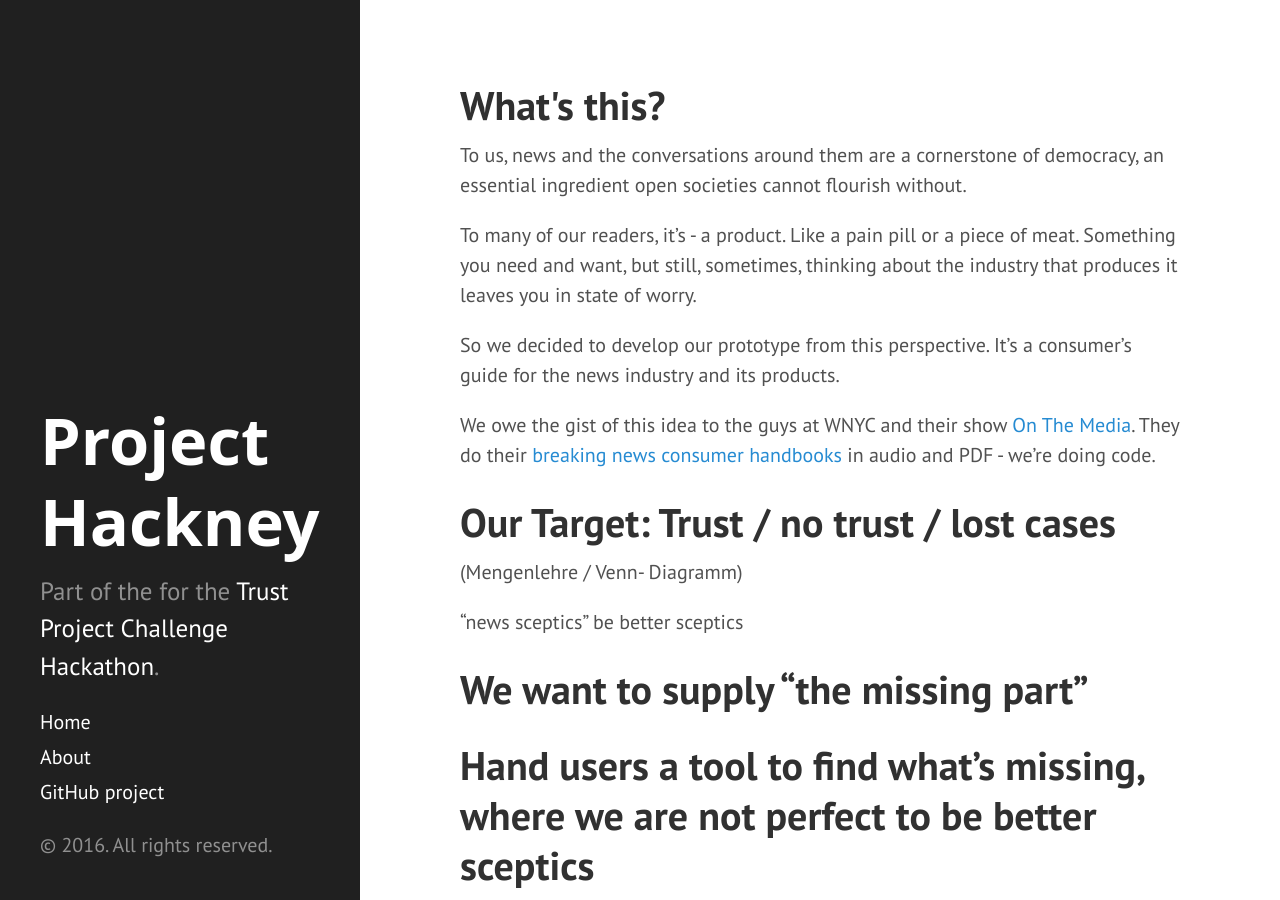
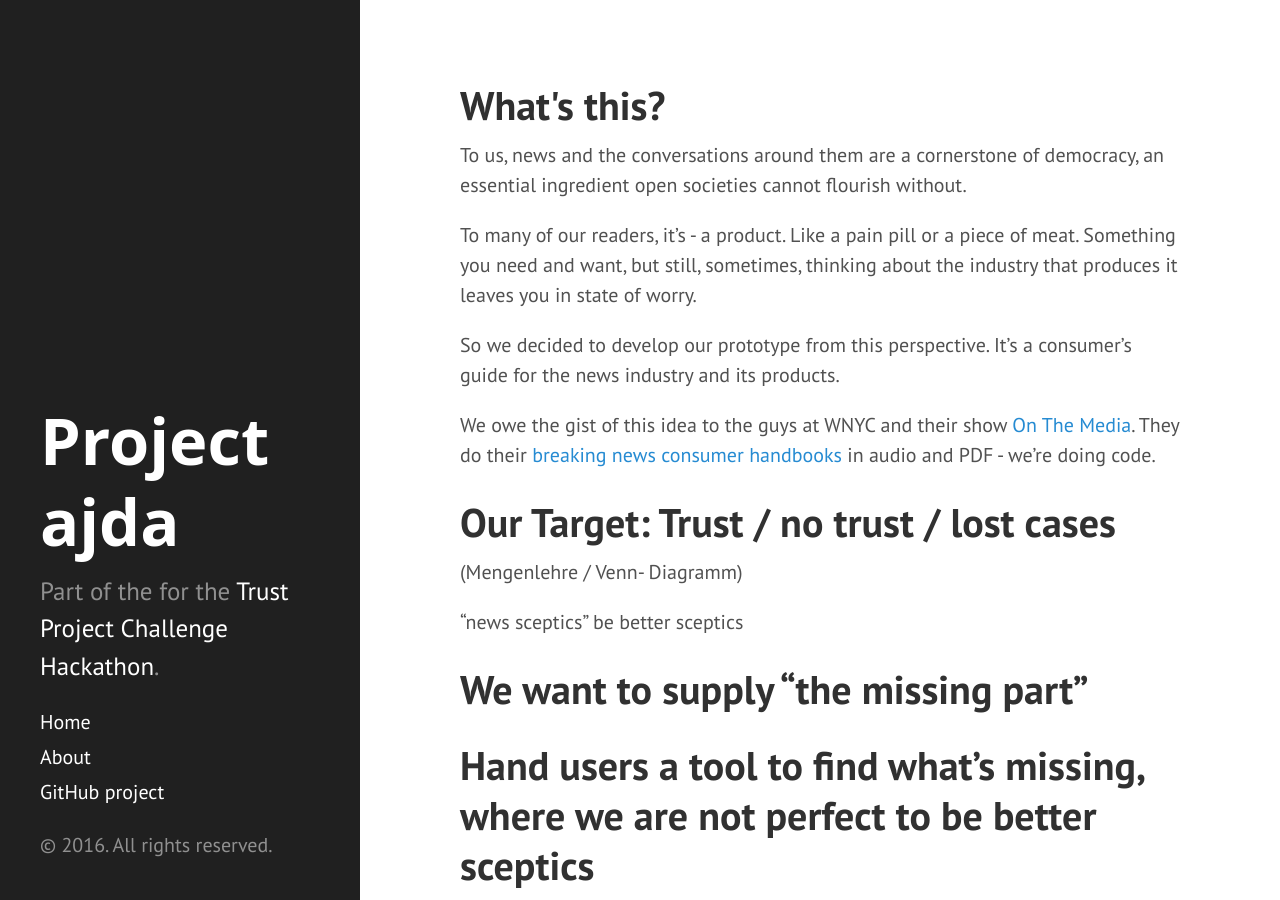
Before and after one commit to dpa-newslab/fidt, a Jekyll site: the page built from index.html, in a window 1280 px wide and 900 px high. Built offline with Jekyll 4.4.1, drawn with Linux system fonts in a browser that asks for light colours; the list of posts is cut into pages by our own code.

Commit message:
hackney -> ajda

```diff
--- a/_config.yml
+++ b/_config.yml
@@ -6,11 +6,11 @@ gems:             [jekyll-paginate]
 permalink:        pretty
 
 # Setup
-title:            Project Hackney
+title:            Project ajda
 tagline:          'A tool for news sceptics'
 description:      'Part of the for the <a href="http://bbcnewslabs.co.uk/projects/trust-project-challenge/">Trust Project Challenge Hackathon</a>. '
-url:              https://dpa-newslab.github.io/project-hackney
-baseurl:          /project-hackney/
+url:              https://dpa-newslab.github.io/ajda
+baseurl:          /ajda/
 
 author:
   name:           'Julia Kilian, Fabian Schmidt, Martin Virtel'
@@ -22,4 +22,3 @@ paginate:         5
 version:          2.1.0
 
 github:
-  repo:           https://github.com/dpa-newslab/project-hackney
```
